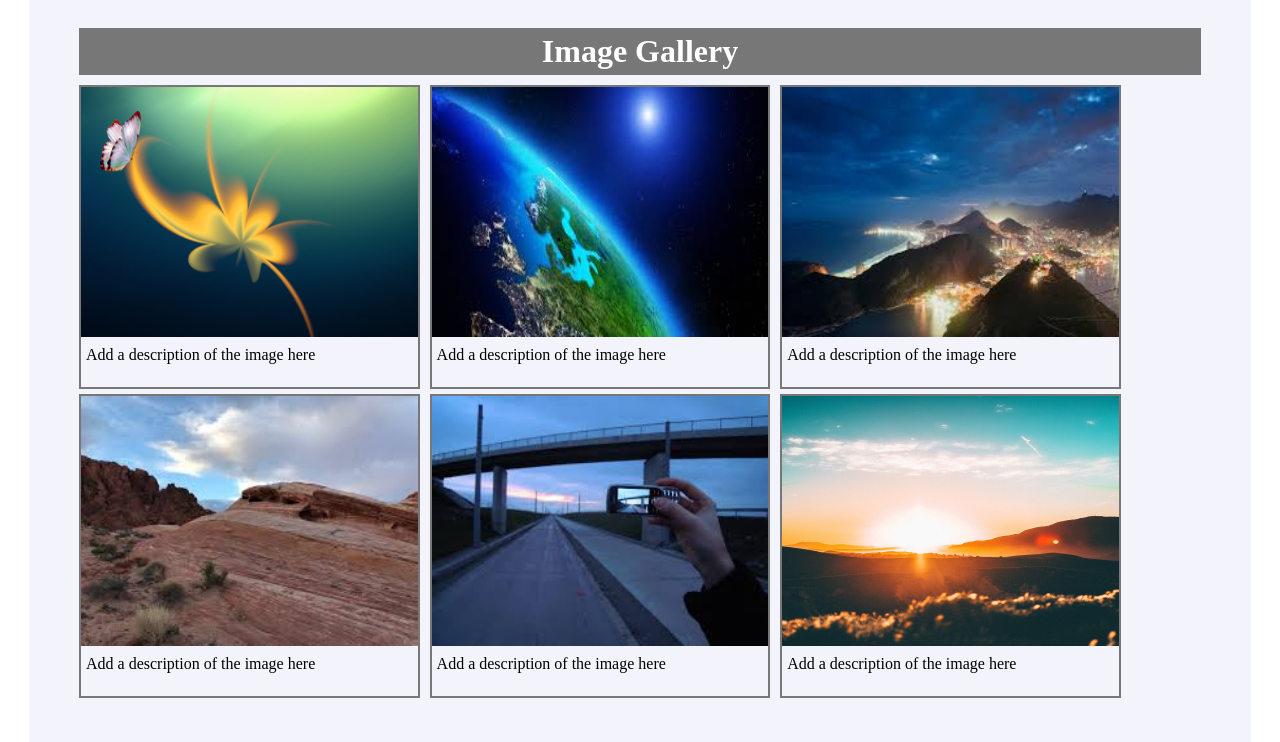
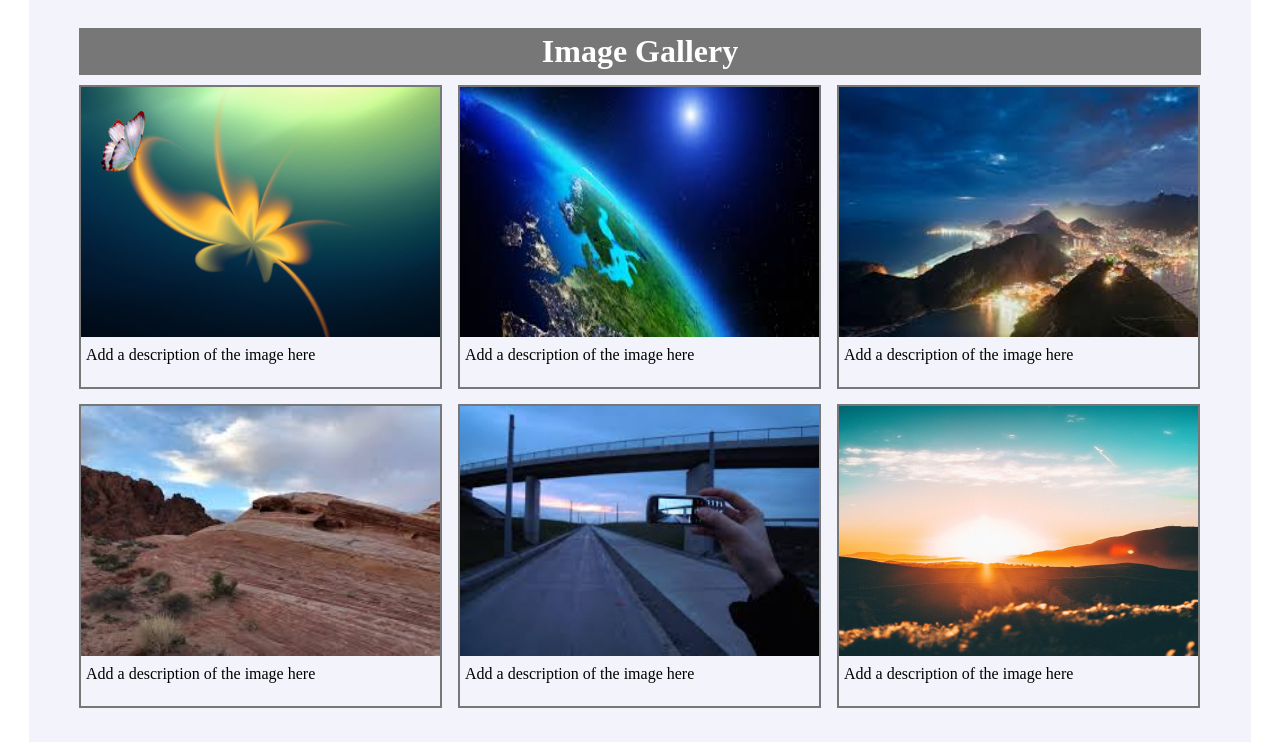
Before and after one commit to abdurrahmansaleh/BioData, a plain HTML site: page index.html in a window 1280 px wide. Shown: the part 705-1447 px from the top of the page. Drawn offline with Linux system fonts and the light colour scheme.

Commit message:
Third commit

```diff
--- a/Css/Style.css
+++ b/Css/Style.css
@@ -63,13 +63,18 @@
   border-collapse: collapse;
 }
 .gallery {
-  width: 30%;
+  width: 32%;
   float: left;
   overflow: hidden;
-  margin-right: 10px;
-  margin-bottom: 5px;
+  margin-right: 16px;
+  margin-bottom: 15px;
   height: 300px;
   border: 2px solid #777;
+}
+
+.gallery:nth-child(4),
+.gallery:nth-child(7) {
+  margin-right: 0;
 }
 .gallery:hover {
   border: 2px solid #333;
--- a/index.html
+++ b/index.html
@@ -3,6 +3,7 @@
 <head>
  <meta charset="UTF-8">
  <meta name="viewport" content="width=device-width, initial-scale=1.0">
+ <link rel="shortcut icon" href="Assetcs/abdurrahmansalhi.jpg" type="image/x-icon">
  <title>BioData</title>
 <link rel="stylesheet" href="Css/Style.css">
 </head>
```
